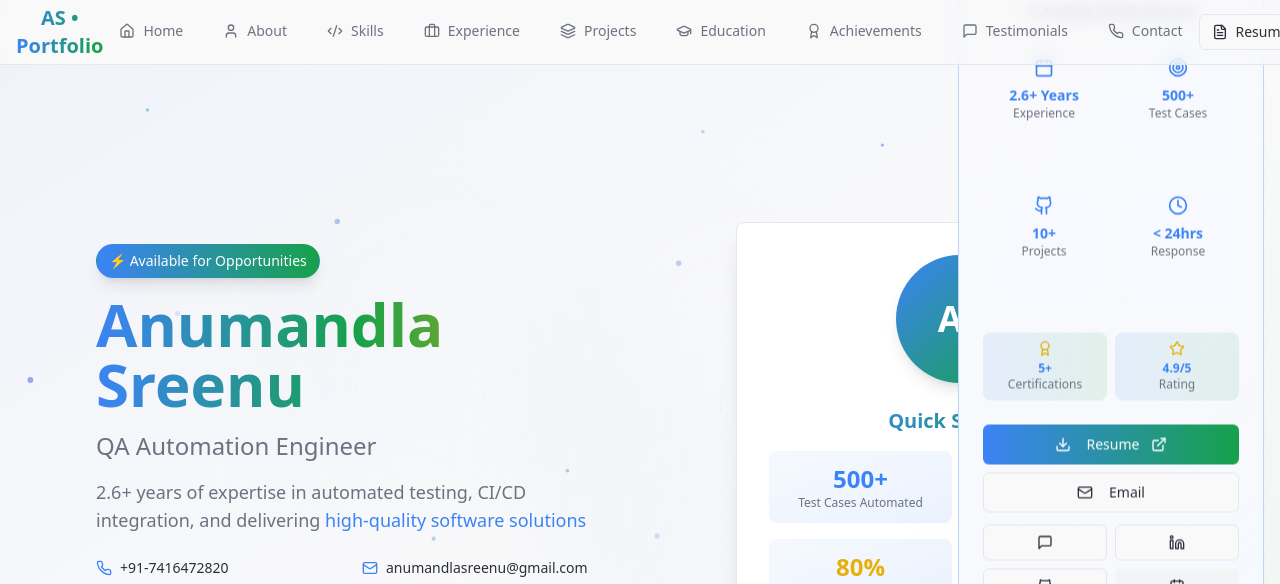
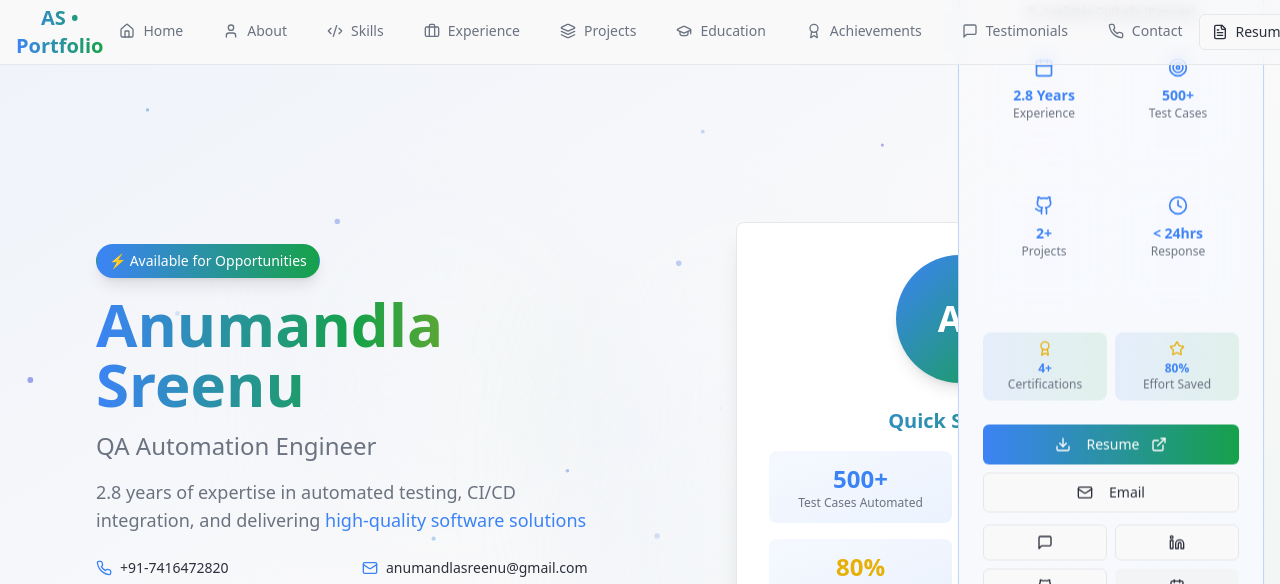
Before and after one commit to sreenuanum45/quality-guardian-suite, a React (Vite) app: page / in a window 1280 px wide. Shown: the top 584 px of the page. Built offline with nearby package versions, Linux system fonts and the light colour scheme; the HTML template or start-up script is replaced by a standard one.

Commit message:
Update values from PDF

```diff
--- a/src/components/portfolio/RecruiterPanel.tsx
+++ b/src/components/portfolio/RecruiterPanel.tsx
@@ -30,24 +30,24 @@ const RecruiterPanel = () => {
   };
 
   const quickStats = [
-    { label: "Experience", value: "2.6+ Years", icon: Calendar, detail: "QA Automation Engineer" },
+    { label: "Experience", value: "2.8 Years", icon: Calendar, detail: "QA Automation Engineer" },
     { label: "Test Cases", value: "500+", icon: Target, detail: "Automated & Executed" },
-    { label: "Projects", value: "10+", icon: Github, detail: "Successfully Delivered" },
+    { label: "Projects", value: "2+", icon: Github, detail: "Successfully Delivered" },
     { label: "Response", value: "< 24hrs", icon: Clock, detail: "Average Response Time" },
   ];
 
   const contactMethods = [
-    { label: "Resume", icon: Download, action: () => window.open('/resume.pdf', '_blank'), variant: "default" as const, priority: true },
-    { label: "Email", icon: Mail, action: () => window.open('mailto:your.email@example.com'), variant: "outline" as const },
-    { label: "WhatsApp", icon: MessageSquare, action: () => window.open('https://wa.me/1234567890', '_blank'), variant: "outline" as const },
-    { label: "LinkedIn", icon: Linkedin, action: () => window.open('https://linkedin.com/in/yourprofile', '_blank'), variant: "outline" as const },
-    { label: "GitHub", icon: Github, action: () => window.open('https://github.com/yourprofile', '_blank'), variant: "outline" as const },
-    { label: "Schedule", icon: Calendar, action: () => window.open('https://calendly.com/yourprofile', '_blank'), variant: "secondary" as const },
+    { label: "Resume", icon: Download, action: () => window.open('https://drive.google.com/file/d/1gW6pjX7oxx0pMBqsyFa3-4yaSzyY6JKq/view?usp=drive_link', '_blank'), variant: "default" as const, priority: true },
+    { label: "Email", icon: Mail, action: () => window.open('mailto:anumandlasreenu@gmail.com'), variant: "outline" as const },
+    { label: "WhatsApp", icon: MessageSquare, action: () => window.open('https://wa.me/917416472820', '_blank'), variant: "outline" as const },
+    { label: "LinkedIn", icon: Linkedin, action: () => window.open('https://www.linkedin.com/in/anumandla-sreenu/', '_blank'), variant: "outline" as const },
+    { label: "GitHub", icon: Github, action: () => window.open('https://github.com/sreenuanum45', '_blank'), variant: "outline" as const },
+    { label: "Schedule", icon: Calendar, action: () => window.open('https://calendly.com/anumandlasreenu', '_blank'), variant: "secondary" as const },
   ];
 
   const achievements = [
-    { label: "Certifications", value: "5+", icon: Award },
-    { label: "Rating", value: "4.9/5", icon: Star },
+    { label: "Certifications", value: "4+", icon: Award },
+    { label: "Effort Saved", value: "80%", icon: Star },
   ];
 
   const scrollToSection = (id: string) => {
--- a/src/components/portfolio/hero/ProfileCard.tsx
+++ b/src/components/portfolio/hero/ProfileCard.tsx
@@ -9,7 +9,7 @@ interface ProfileCardProps {
 const ProfileCard = ({ isVisible }: ProfileCardProps) => {
   const stats = [
     { value: "500+", label: "Test Cases Automated", color: "primary" },
-    { value: "2.6+", label: "Years Experience", color: "tech-secondary" },
+    { value: "2.8", label: "Years Experience", color: "tech-secondary" },
     { value: "80%", label: "Effort Reduction", color: "tech-accent" },
     { value: "3+", label: "Zero-Defect Releases", color: "primary" }
   ];
--- a/src/components/portfolio/hero/ProfileInfo.tsx
+++ b/src/components/portfolio/hero/ProfileInfo.tsx
@@ -28,7 +28,7 @@ const ProfileInfo = ({ isVisible }: ProfileInfoProps) => {
         </h2>
 
         <p className="text-base sm:text-lg text-muted-foreground max-w-lg mx-auto lg:mx-0 leading-relaxed">
-          2.6+ years of expertise in automated testing, CI/CD integration, and delivering
+          2.8 years of expertise in automated testing, CI/CD integration, and delivering
           <span className="text-primary font-medium"> high-quality software solutions</span>
         </p>
       </div>
```
